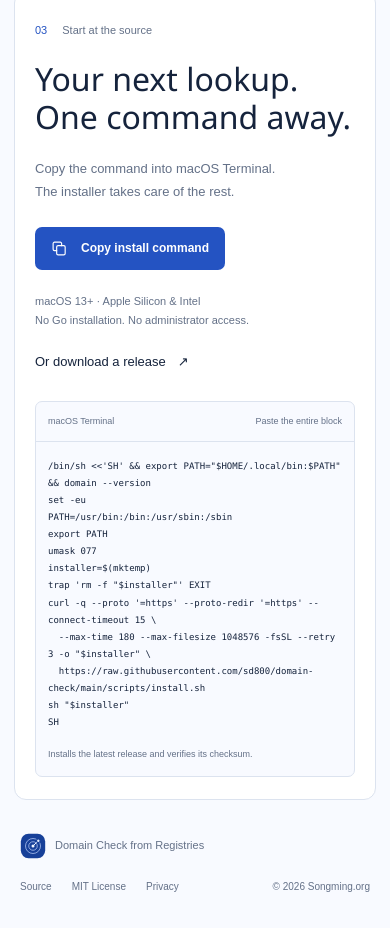
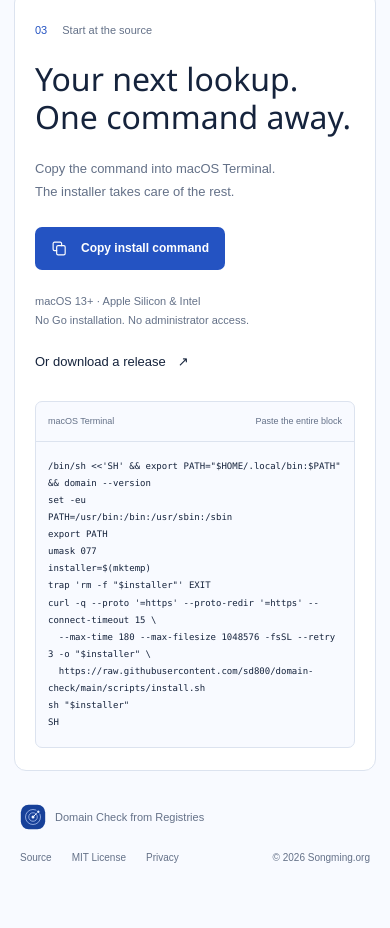
Before and after one commit to sd800/domain-check, a plain HTML site: page web/index.html in a window 390 px wide. Shown: the part 3257-4185 px from the top of the page. After the commit the page ends 4156 px from the top, so only its background shows below. Drawn offline with Linux system fonts and the light colour scheme.

Commit message:
Release 26.11.2.2

```diff
--- a/web/assets/site.css
+++ b/web/assets/site.css
@@ -154,7 +154,6 @@ h3 { font-size: 18px; font-weight: 400; margin-top: 14px; }
 .install-code { min-width: 0; background: var(--background); border-radius: 7px; border: 1px solid var(--line); overflow: hidden; }
 .install-code-header { display: flex; align-items: center; justify-content: space-between; gap: 10px; border-bottom: 1px solid var(--line); padding: 13px 19px; font-size: 10px; color: var(--muted); }
 .install-code pre { margin: 0; padding: 21px 19px 18px; white-space: pre-wrap; overflow-wrap: anywhere; font-size: 10.5px; line-height: 1.8; color: var(--ink); }
-.install-code > p { font-size: 10px; color: var(--muted); padding: 0 19px 17px; }
 .site-footer { display: flex; align-items: center; flex-wrap: wrap; gap: 26px; padding: 45px 0 39px; color: var(--muted); font-size: 11px; }
 .footer-brand { display: flex; align-items: center; gap: 9px; }
 .footer-links { display: flex; align-items: center; gap: 24px; margin-left: auto; }
@@ -277,7 +276,6 @@ h3 { font-size: 18px; font-weight: 400; margin-top: 14px; }
   .install-section h2 { font-size: 32px; }
   .install-code-header { padding: 12px; font-size: 9px; }
   .install-code pre { padding: 16px 12px; font-size: 9px; line-height: 1.9; }
-  .install-code > p { padding: 0 12px 14px; font-size: 9px; }
   .site-footer { gap: 20px; padding: 33px 0; }
   .footer-brand { width: 100%; }
   .footer-links { gap: 20px; font-size: 10px; }
--- a/web/index.html
+++ b/web/index.html
@@ -181,7 +181,6 @@ curl -q --proto &#x27;=https&#x27; --proto-redir &#x27;=https&#x27; --connect-ti
   https://raw.githubusercontent.com/sd800/domain-check/main/scripts/install.sh
 sh &quot;$installer&quot;
 SH</code></pre>
-          <p><span class="en">Installs the latest release and verifies its checksum.</span><span class="zh">安装最新版本，并核验发布包校验和。</span></p>
         </div>
       </section>
 
```
Also changed, not shown: 2 other files.
